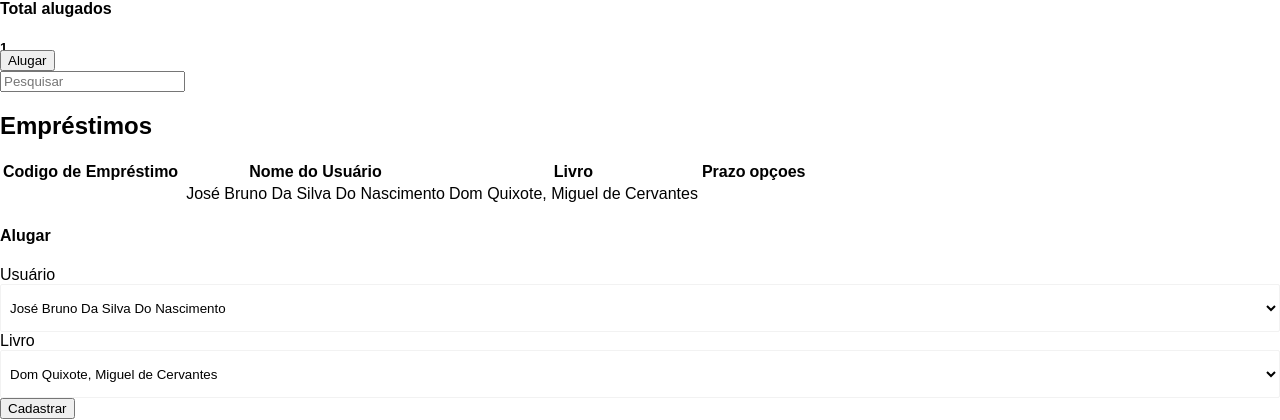
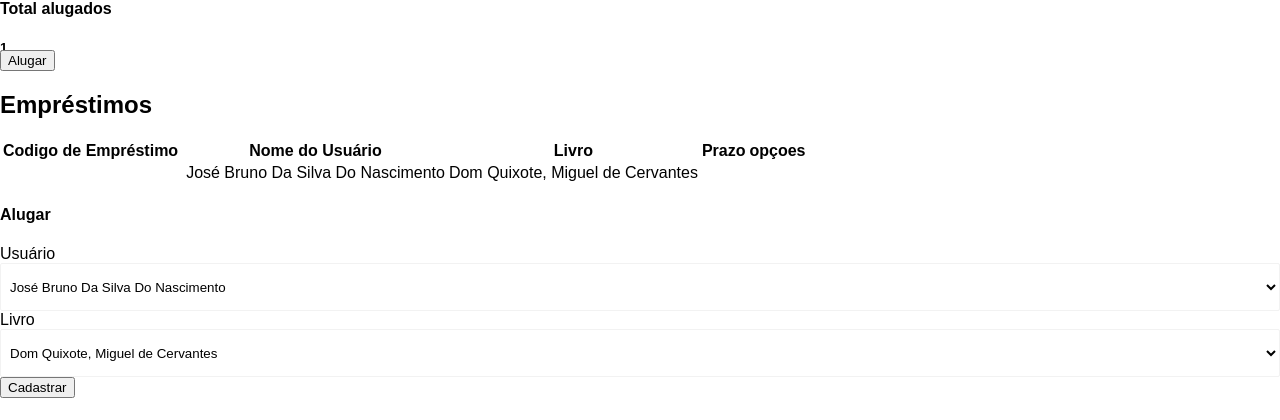
Before and after one commit to js-bruno/Projeto-Mais-Fulera-Do-Brazil, a PHP site: page /admin/componentes/biblioteca/view/emprestimos.php in a window 1280 px wide. Shown: the top 420 px of the page. Run offline with PHP 8.4, Linux system fonts and the light colour scheme; data comes from the database, SQL or seed files in the repository; data that the repository does not hold is empty.

Commit message:
Removendo Pesquisar

```diff
--- a/admin/componentes/biblioteca/view/emprestimos.php
+++ b/admin/componentes/biblioteca/view/emprestimos.php
@@ -35,7 +35,7 @@ try {
       <button><i class="fas fa-plus"></i> Alugar</button>
       <form method='post' action="emprestimos.php">
       <div class="conteudo-form">
-      <input type='search' placeholder='Pesquisar' name='pesquisa' >
+      <!-- <input type='search' placeholder='Pesquisar' name='pesquisa' > -->
       </div>
       </form>
   </div>
```
